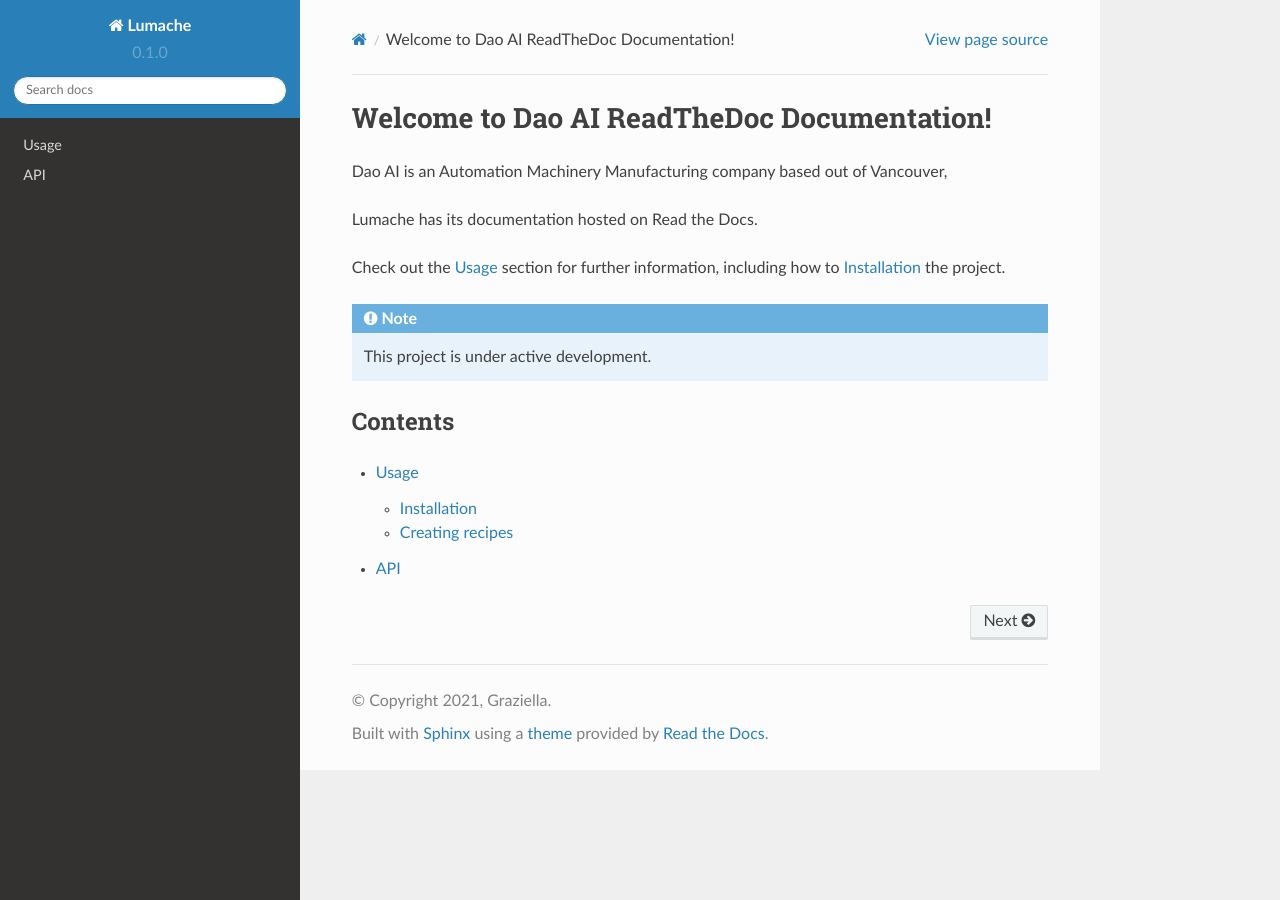
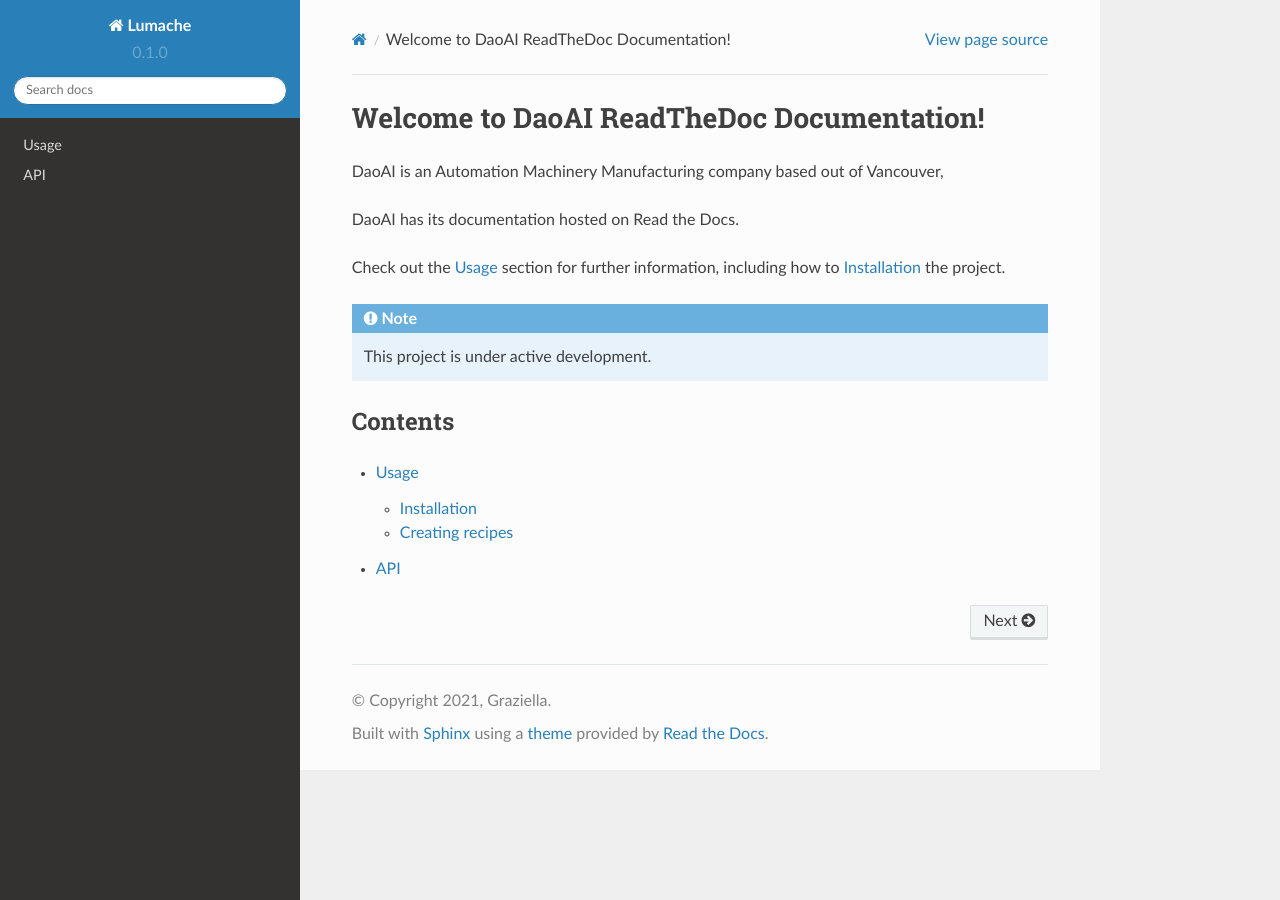
Before and after one commit to ZhilongZhang1/SupportEngHW, a Sphinx documentation site: the page built from docs/source/index.rst, in a window 1280 px wide. Built offline with Sphinx 7.4.7 and the Read the Docs theme 2.0.0, drawn with Linux system fonts in a browser that asks for light colours.

Commit message:
Update index.rst

```diff
--- a/docs/source/index.rst
+++ b/docs/source/index.rst
@@ -1,9 +1,9 @@
-Welcome to Dao AI ReadTheDoc Documentation!
+Welcome to DaoAI ReadTheDoc Documentation!
 ===================================
 
-Dao AI is an Automation Machinery Manufacturing company based out of Vancouver,
+DaoAI is an Automation Machinery Manufacturing company based out of Vancouver,
 
-Lumache has its documentation hosted on Read the Docs.
+DaoAI has its documentation hosted on Read the Docs.
 
 Check out the :doc:`usage` section for further information, including
 how to :ref:`installation` the project.
```
